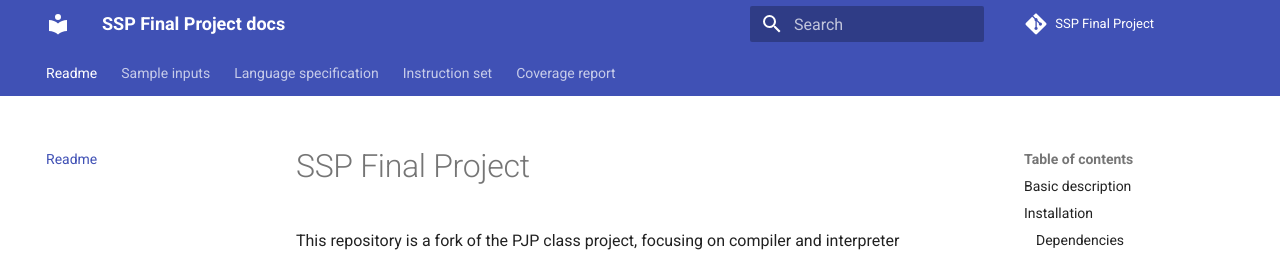
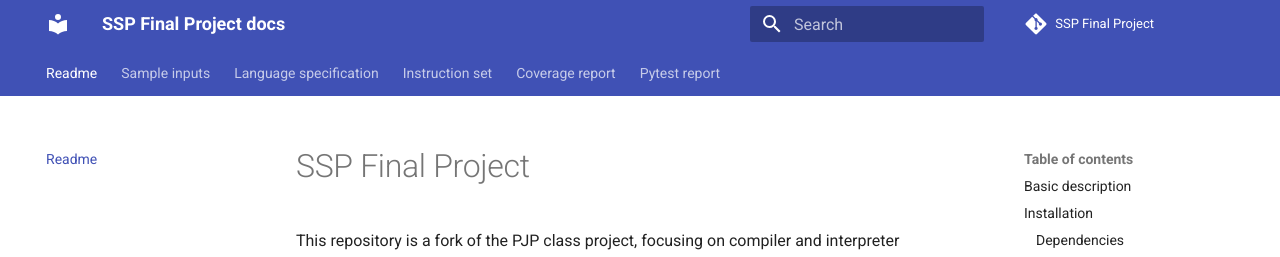
Before and after one commit to martin-minarik/pjp-compiler-interpreter, an MkDocs documentation site: the page built from docs/README.md, in a window 1280 px wide and 900 px high. Shown: the top 257 px of the window. Built offline with MkDocs 1.6.1 and Material for MkDocs 9.7.7, drawn with Linux system fonts in a browser that asks for light colours; comment, search, counter and statistics services are not loaded.

Commit message:
Update mkdocs.yml

```diff
--- a/mkdocs.yml
+++ b/mkdocs.yml
@@ -47,4 +47,5 @@ nav:
       - sample3: sample_input3.md
   - Language specification: language_specification.md
   - Instruction set: instruction_set.md
-  - Coverage report: htmlcov/report.html
+  - Coverage report: htmlcov/
+  - Pytest report: htmlcov/report.html
```
